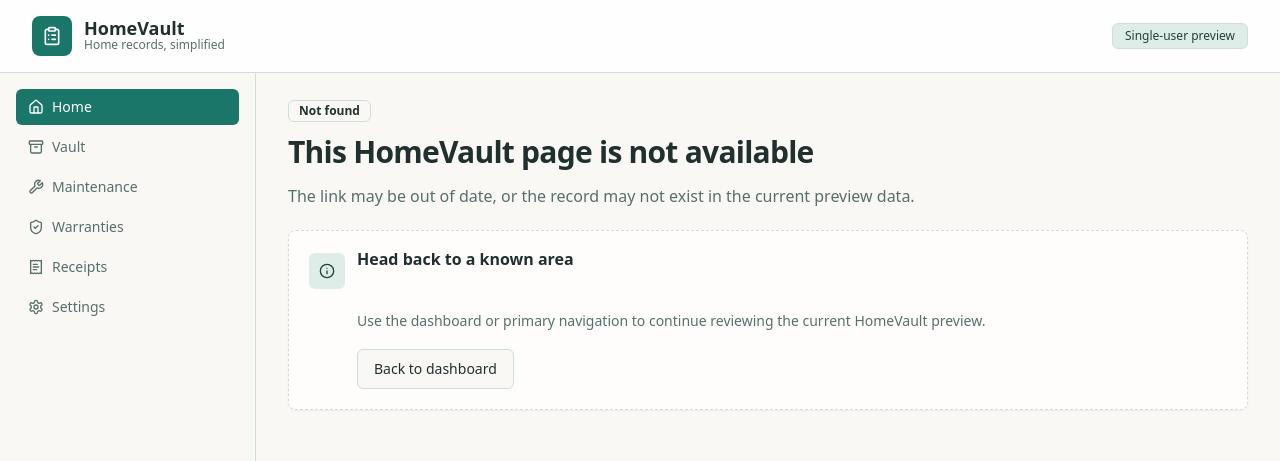
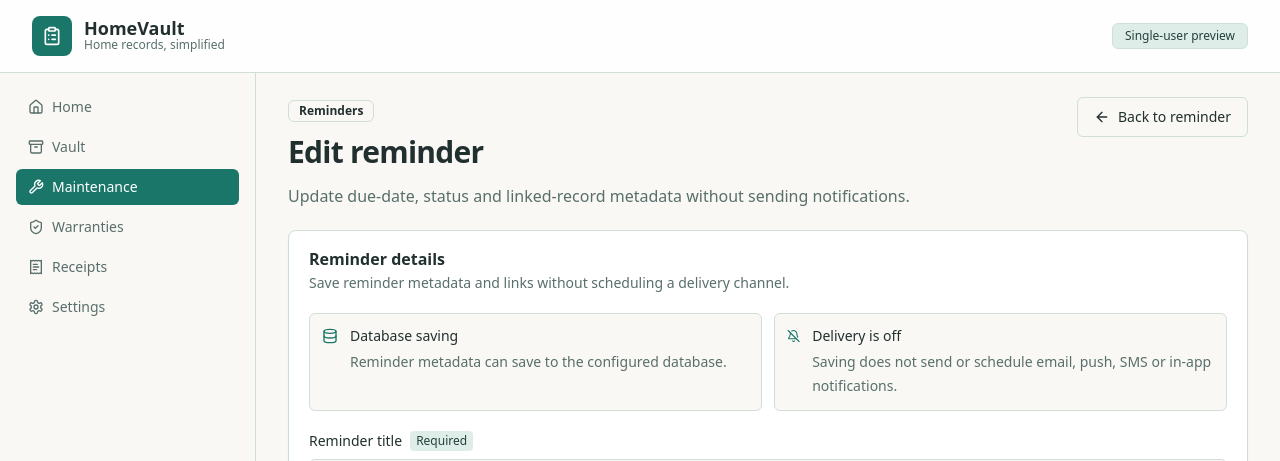
Before and after one commit to LatinMaestro/HomeVault, a Next.js app: page /maintenance/reminders/1/edit in a window 1280 px wide. Before the commit this address had no page. Shown: the top 461 px of the page. Built offline with nearby package versions, Linux system fonts and the light colour scheme; no server answers; the database is empty.

Commit message:
Add reminder edit page

```diff
--- /dev/null
+++ b/src/app/maintenance/reminders/[reminderId]/edit/page.tsx
@@ -0,0 +1,63 @@
+import type { Metadata } from "next";
+
+import { updateReminderAction } from "@/app/maintenance/reminders/actions";
+import { AppShell } from "@/components/app-shell";
+import { BackLinkButton } from "@/components/back-link-button";
+import { PageHeader } from "@/components/page-header";
+import { ReminderForm } from "@/components/reminder-form";
+import {
+  getAssets,
+  getMaintenanceTasks,
+  getReminder,
+  getWarranties,
+} from "@/lib/home-data";
+import { getReminderFields } from "@/lib/reminder-fields";
+
+export const metadata: Metadata = {
+  title: "Edit Reminder",
+  description: "Edit reminder metadata without notification delivery.",
+};
+
+export const dynamic = "force-dynamic";
+
+export default async function EditReminderPage({
+  params,
+}: {
+  params: Promise<{ reminderId: string }>;
+}) {
+  const { reminderId } = await params;
+  const [reminder, assets, warranties, tasks] = await Promise.all([
+    getReminder(reminderId),
+    getAssets(),
+    getWarranties(),
+    getMaintenanceTasks(),
+  ]);
+  const updateAction = updateReminderAction.bind(null, reminderId);
+
+  return (
+    <AppShell activeSection="Maintenance">
+      <section className="space-y-5">
+        <PageHeader
+          eyebrow="Reminders"
+          title={`Edit ${reminder.data?.title ?? "reminder"}`}
+          description="Update due-date, status and linked-record metadata without sending notifications."
+          action={
+            <BackLinkButton href={`/maintenance/reminders/${reminderId}`}>
+              Back to reminder
+            </BackLinkButton>
+          }
+        />
+        <ReminderForm
+          fields={getReminderFields({
+            reminder: reminder.data,
+            assets: assets.data,
+            warranties: warranties.data,
+            tasks: tasks.data,
+          })}
+          action={updateAction}
+          databaseConfigured={Boolean(process.env.DATABASE_URL)}
+        />
+      </section>
+    </AppShell>
+  );
+}
```
